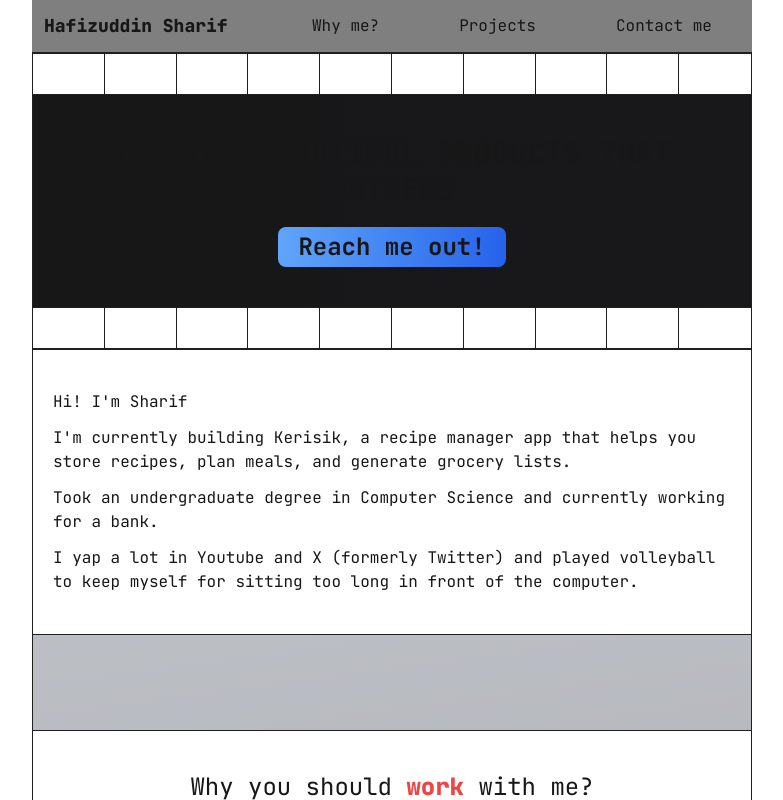
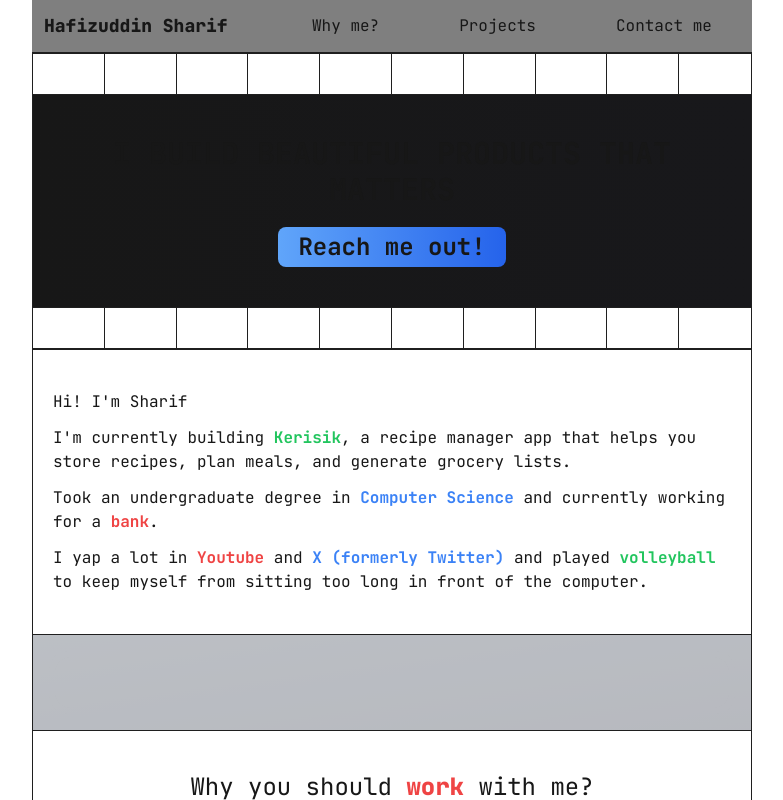
Before and after one commit to HafizuddinSharif/portfolio-v3, a Next.js app: page / in a window 1280 px wide. Shown: the top 800 px of the page, without its empty margins (248-1031 px from the left). Built offline with nearby package versions, Linux system fonts and the light colour scheme.

Commit message:
UPDATE: enhance metadata for SEO, improve homepage content, and add Open Graph image

```diff
--- a/app/layout.tsx
+++ b/app/layout.tsx
@@ -4,8 +4,43 @@ import "./globals.css";
 import Navbar from "./(components)/Navbar";
 
 export const metadata: Metadata = {
-  title: "Hafizuddin Sharif",
-  description: "Developer portfolio of Hafizuddin Sharif",
+  title: "Hafizuddin Sharif | Software Developer",
+  description:
+    "Portfolio of Hafizuddin Sharif - Full Stack Developer specializing in web development, software engineering, and modern JavaScript frameworks.",
+  keywords: ["software developer", "web developer", "full stack", "portfolio", "Hafizuddin Sharif", "JavaScript", "React", "Next.js", "Malaysia"],
+  authors: [{ name: "Hafizuddin Sharif" }],
+  creator: "Hafizuddin Sharif",
+  publisher: "Hafizuddin Sharif",
+  robots: "index, follow",
+  metadataBase: new URL("https://hafizuddinsharif.com"), // Replace with your actual domain
+  alternates: {
+    canonical: "/",
+  },
+  openGraph: {
+    type: "website",
+    locale: "en_US",
+    url: "https://hafizuddinsharif.com", // Replace with your actual domain
+    title: "Hafizuddin Sharif | Software Developer",
+    description:
+      "Portfolio of Hafizuddin Sharif - Full Stack Developer specializing in web development, software engineering, and modern JavaScript frameworks.",
+    siteName: "Hafizuddin Sharif Portfolio",
+    images: [
+      {
+        url: "/og-image.png", // Add your actual Open Graph image
+        width: 1200,
+        height: 630,
+        alt: "Hafizuddin Sharif - Software Developer",
+      },
+    ],
+  },
+  twitter: {
+    card: "summary_large_image",
+    title: "Hafizuddin Sharif | Software Developer",
+    description:
+      "Portfolio of Hafizuddin Sharif - Full Stack Developer specializing in web development, software engineering, and modern JavaScript frameworks.",
+    creator: "@sharippu", // Replace with your actual Twitter handle
+    images: ["/og-image.png"], // Same as OG image or a Twitter-specific one
+  },
 };
 
 const jetbrainsMono = JetBrains_Mono({
--- a/app/page.tsx
+++ b/app/page.tsx
@@ -42,6 +42,7 @@ export default function Home() {
       main.fromTo(".backblur", { opacity: 0 }, { opacity: 1, duration: 1.5 });
       main.fromTo(".heroText", { opacity: 0 }, { opacity: 1, duration: 1 });
       main.fromTo(".cta", { opacity: 0 }, { opacity: 1, duration: 1 });
+      main.fromTo(".others", { opacity: 0 }, { opacity: 1, duration: 2 });
     },
     { scope: container }
   ); // <-- scope for selector text (optional)
@@ -95,11 +96,30 @@ export default function Home() {
         </div>
 
         <Boxes />
-        <div className="border-t border-t-lightGrey py-10 px-5 gap-3 flex flex-col">
+        <div className="others border-t border-t-lightGrey py-10 px-5 gap-3 flex flex-col">
           <p>Hi! I'm Sharif</p>
-          <p>I'm currently building Kerisik, a recipe manager app that helps you store recipes, plan meals, and generate grocery lists.</p>
-          <p>Took an undergraduate degree in Computer Science and currently working for a bank.</p>
-          <p>I yap a lot in Youtube and X (formerly Twitter) and played volleyball to keep myself for sitting too long in front of the computer.</p>
+          <p>
+            I'm currently building{" "}
+            <Link href="https://kerisik-web.vercel.app" target="_blank" className="font-bold text-green-500 hover:text-green-300">
+              Kerisik
+            </Link>
+            , a recipe manager app that helps you store recipes, plan meals, and generate grocery lists.
+          </p>
+          <p>
+            Took an undergraduate degree in <span className="font-bold text-blue-500">Computer Science</span> and currently working for a{" "}
+            <span className="font-bold text-red-500">bank</span>.
+          </p>
+          <p>
+            I yap a lot in{" "}
+            <Link href="https://www.youtube.com/@sharippu" target="_blank" className="font-bold text-red-500 hover:text-red-300">
+              Youtube
+            </Link>{" "}
+            and{" "}
+            <Link href="https://x.com/sharippu" target="_blank" className="font-bold text-blue-500 hover:text-blue-300">
+              X (formerly Twitter)
+            </Link>{" "}
+            and played <span className="font-bold text-green-500">volleyball</span> to keep myself from sitting too long in front of the computer.
+          </p>
         </div>
       </div>
 
```
Also changed, not shown: public/og-image.png (added).
